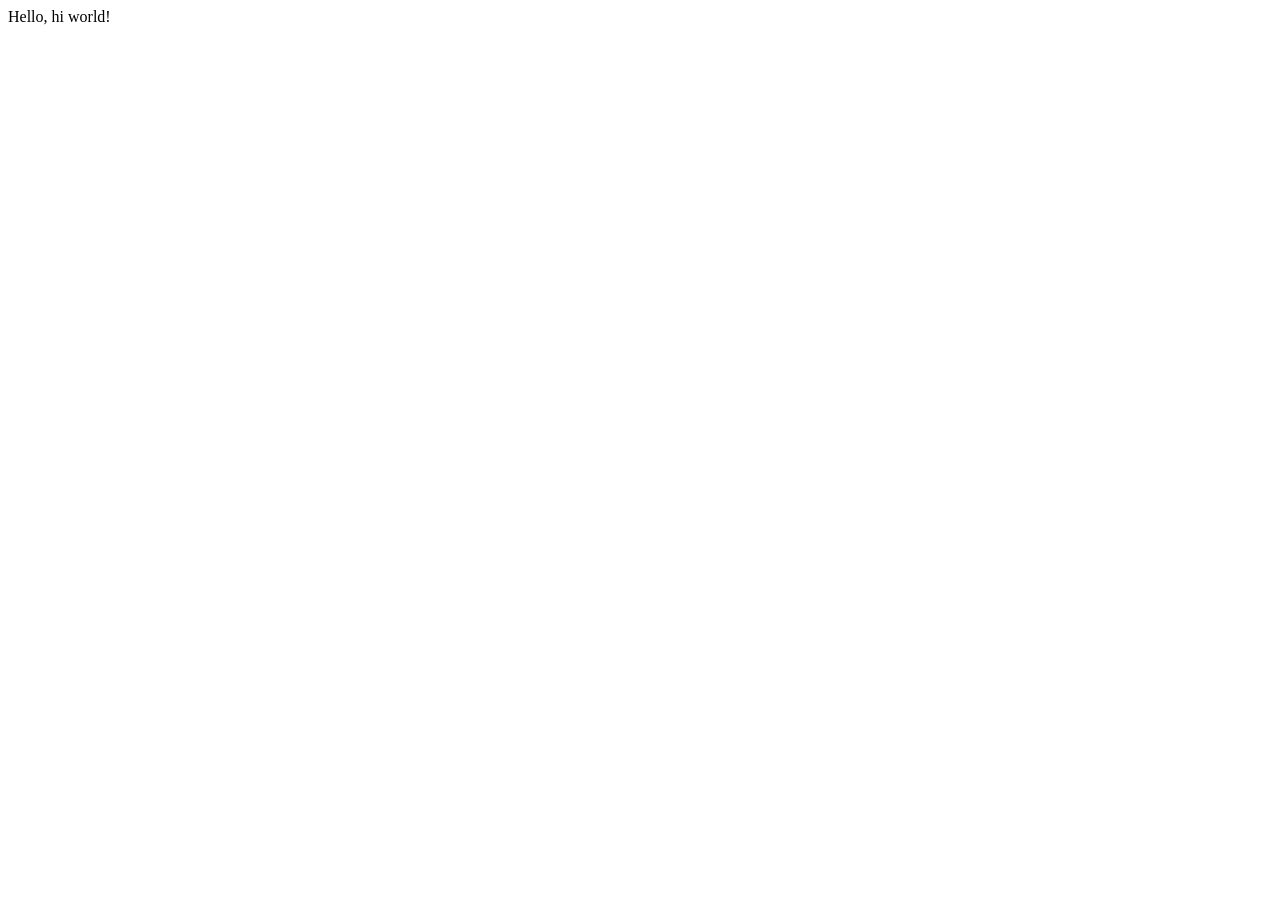
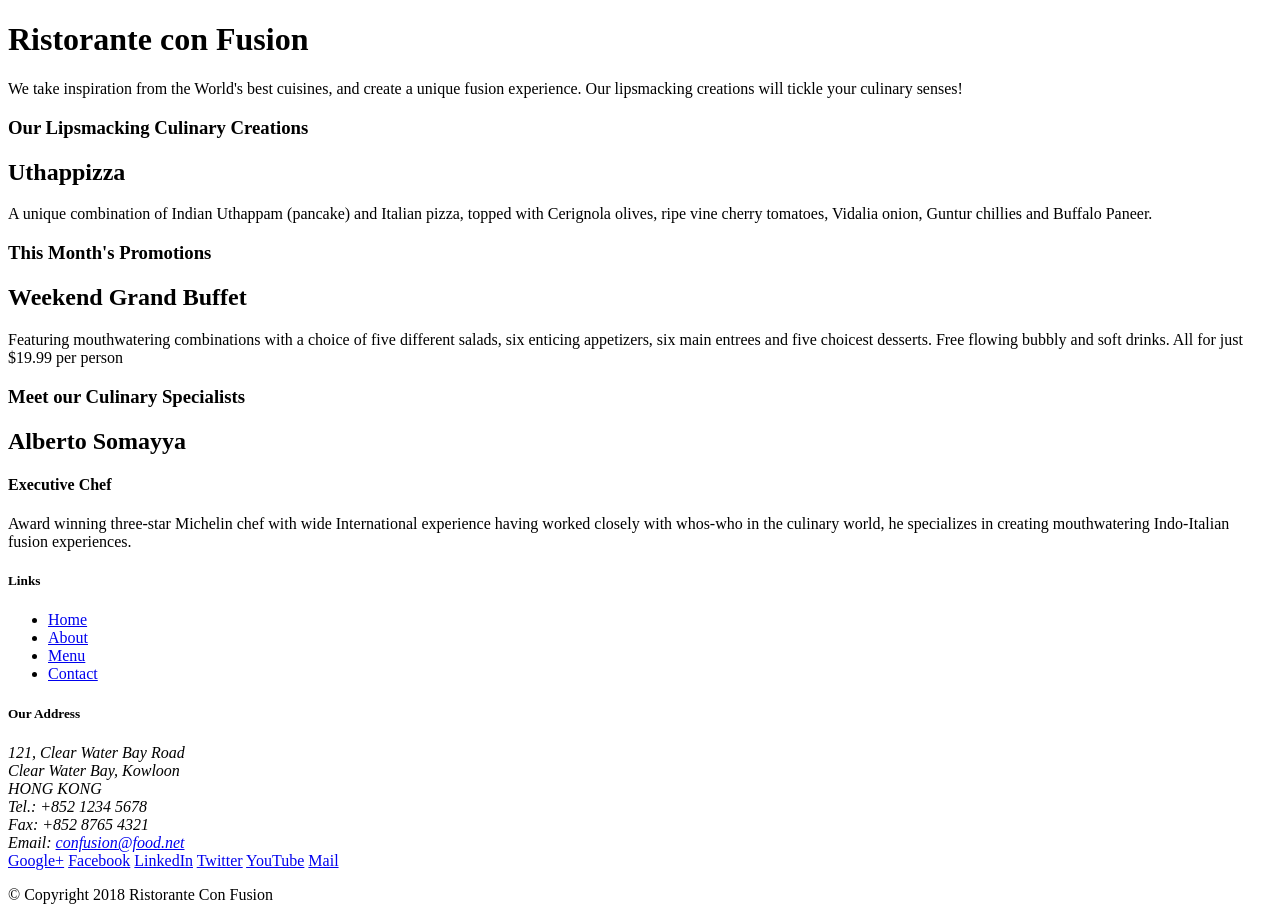
Before and after one commit to Sachin-U-Krishna/Bootstrap, a website: page index.html in a window 1280 px wide. Before the commit the page ends 800 px from the top, so only its background shows below. Drawn offline with Linux system fonts and the light colour scheme.

Commit message:
Getting started

```diff
--- a/index.html
+++ b/index.html
@@ -1,12 +1,101 @@
 <!DOCTYPE html>
 <html lang="en">
+
 <head>
-    <meta charset="UTF-8">
-    <meta http-equiv="X-UA-Compatible" content="IE=edge">
-    <meta name="viewport" content="width=device-width, initial-scale=1.0">
-    <title>Document</title>
+    <title>Ristorante Con Fusion</title>
 </head>
+
 <body>
-    Hello, hi world!
+
+    <header>
+        <div>
+            <div>
+                <div>
+                    <h1>Ristorante con Fusion</h1>
+                    <p>We take inspiration from the World's best cuisines, and create a unique fusion experience. Our lipsmacking creations will tickle your culinary senses!</p>
+                </div>
+                <div>
+                </div>
+            </div>
+        </div>
+    </header>
+
+    <div>
+        <div>
+            <div>
+                <h3>Our Lipsmacking Culinary Creations</h3>
+            </div>
+            <div>
+                <h2>Uthappizza</h2>
+                <p>A unique combination of Indian Uthappam (pancake) and Italian pizza, topped with Cerignola olives, ripe vine cherry tomatoes, Vidalia onion, Guntur chillies and Buffalo Paneer.</p>
+            </div>
+        </div>
+
+
+        <div>
+            <div>
+                <h3>This Month's Promotions</h3>
+            </div>
+            <div>
+                <h2>Weekend Grand Buffet</h2>
+                <p>Featuring mouthwatering combinations with a choice of five different salads, six enticing appetizers, six main entrees and five choicest desserts. Free flowing bubbly and soft drinks. All for just $19.99 per person </p>
+            </div>
+        </div>
+
+        <div>
+            <div>
+                <h3>Meet our Culinary Specialists</h3>
+            </div>
+            <div>
+                <h2>Alberto Somayya</h2>
+                <h4>Executive Chef</h4>
+                <p>Award winning three-star Michelin chef with wide International experience having worked closely with whos-who in the culinary world, he specializes in creating mouthwatering Indo-Italian fusion experiences. </p>
+            </div>
+        </div>
+    </div>
+
+    <footer>
+        <div>
+            <div>
+                <div>
+                    <h5>Links</h5>
+                    <ul>
+                        <li><a href="#">Home</a></li>
+                        <li><a href="#">About</a></li>
+                        <li><a href="#">Menu</a></li>
+                        <li><a href="#">Contact</a></li>
+                    </ul>
+                </div>
+                <div>
+                    <h5>Our Address</h5>
+                    <address>
+		              121, Clear Water Bay Road<br>
+		              Clear Water Bay, Kowloon<br>
+		              HONG KONG<br>
+		              Tel.: +852 1234 5678<br>
+		              Fax: +852 8765 4321<br>
+		              Email: <a href="mailto:confusion@food.net">confusion@food.net</a>
+		           </address>
+                </div>
+                <div>
+                    <div>
+                        <a href="http://google.com/+">Google+</a>
+                        <a href="http://www.facebook.com/profile.php?id=">Facebook</a>
+                        <a href="http://www.linkedin.com/in/">LinkedIn</a>
+                        <a href="http://twitter.com/">Twitter</a>
+                        <a href="http://youtube.com/">YouTube</a>
+                        <a href="mailto:">Mail</a>
+                    </div>
+                </div>
+           </div>
+           <div>
+                <div>
+                    <p>© Copyright 2018 Ristorante Con Fusion</p>
+                </div>
+           </div>
+        </div>
+    </footer>
+
 </body>
+
 </html>
```
